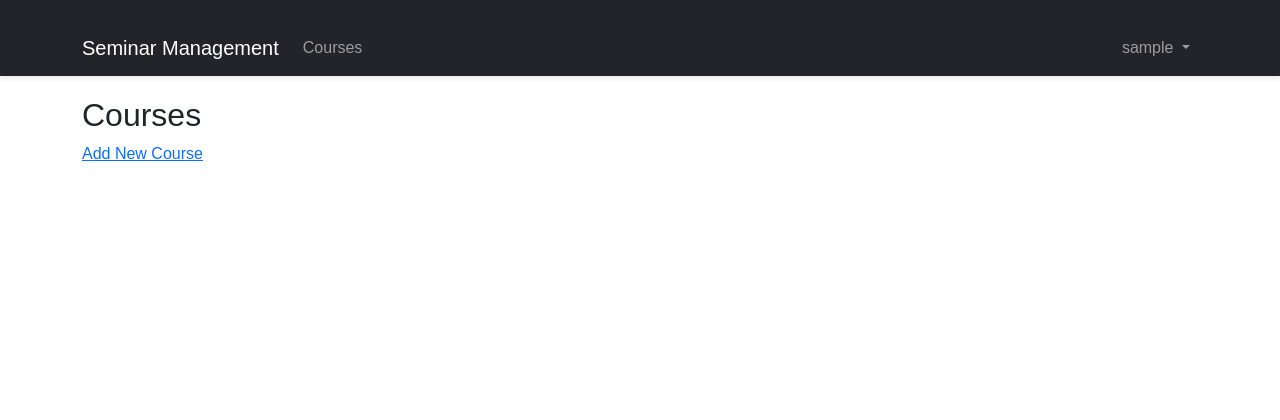
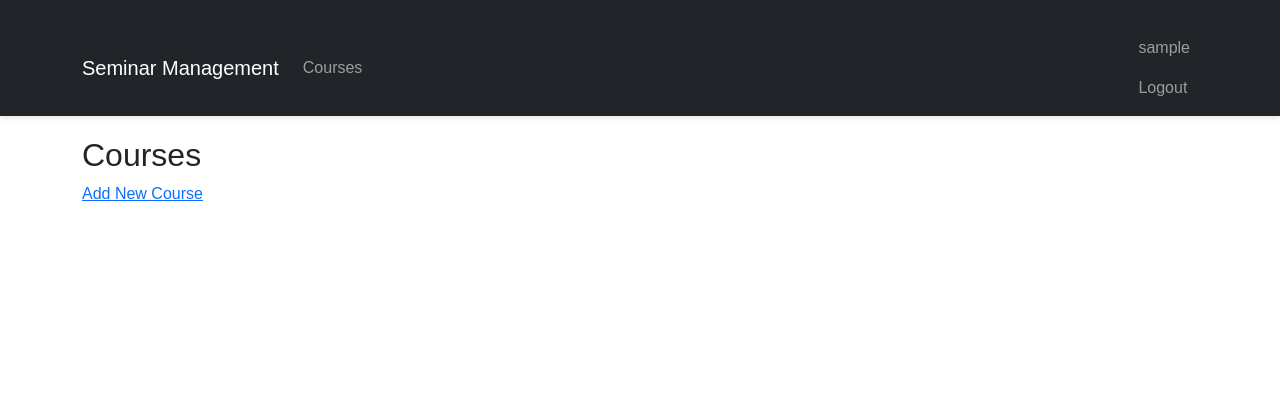
Before and after one commit to Mranderson6/seminaryManagement, a Django app: page /services/courses/ in a window 1280 px wide. Shown: the top 420 px of the page. Run offline with Django 5.2, Linux system fonts and the light colour scheme; the visitor is signed in with stand-in values (Sample User, id 1); data that the repository does not hold is empty; some libraries are stand-ins or nearby versions.

Commit message:
correction avant push

```diff
--- a/core/settings.py
+++ b/core/settings.py
@@ -78,7 +78,7 @@ DATABASES = {
         'NAME': os.getenv('DBNAME'),
         'USER': os.getenv('DBUSER'),
         'PASSWORD': os.getenv('DBPASSWORD'),
-        'HOST': 'db',
+        'HOST': os.getenv('DBHOST'), #, 'db'),
         'PORT': os.getenv('DBPORT'),
     }
 }
--- a/templates/base.html
+++ b/templates/base.html
@@ -68,13 +68,11 @@
                         {% endif %}
 
                         <li class="nav-item dropdown">
-                            <a class="nav-link dropdown-toggle" href="#" id="userDropdown" role="button" data-bs-toggle="dropdown">
+                            <a class="nav-link " href="{% url 'profile' %}" >
                                 {{ request.user.username }}
                             </a>
-                            <ul class="dropdown-menu dropdown-menu-end">
-                                <li><a class="dropdown-item" href="{% url 'profile' %}">Profile</a></li>
-                                <li><a class="dropdown-item text-danger" href="{% url 'logout' %}">Logout</a></li>
-                            </ul>
+                           <a class="nav-link" href="{% url 'logout' %}">Logout</a>
+
                         </li>
                     {% else %}
                         <li class="nav-item">
--- a/user/views.py
+++ b/user/views.py
@@ -78,7 +78,7 @@ def login_view(request):
             if user:
                 login(request, user)
                 messages.success(request, "Login successful!")
-                return redirect("profile")
+                return redirect("moderator_dashboard" if is_moderator(user) else "profile")
             else:
                 messages.error(request, "Invalid username or password. Please try again.")
         else:
```
